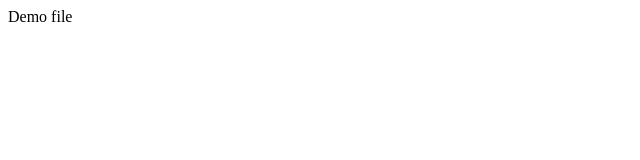
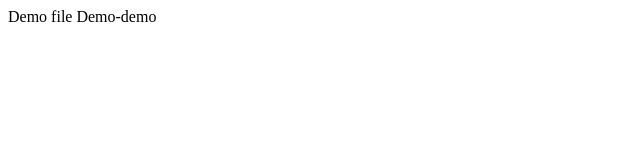
Before and after one commit to Marifad/demo, a plain HTML site: page index.html in a window 1280 px wide. Shown: the full height of the page, 0-640 px from the left. Drawn offline with Linux system fonts and the light colour scheme.

Commit message:
text added

```diff
--- a/index.html
+++ b/index.html
@@ -8,5 +8,6 @@
 </head>
 <body>
     Demo file
+    Demo-demo
 </body>
 </html>
```
